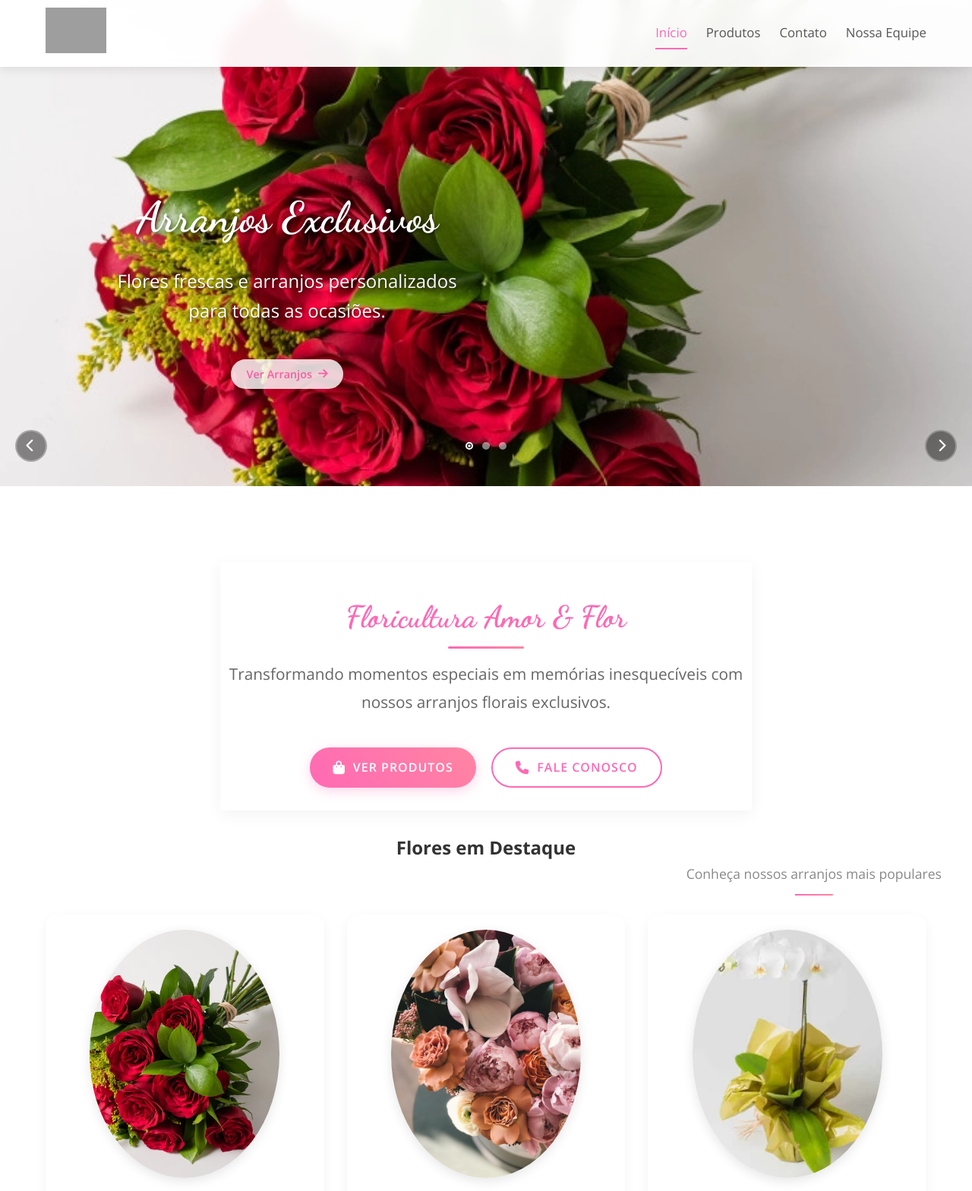
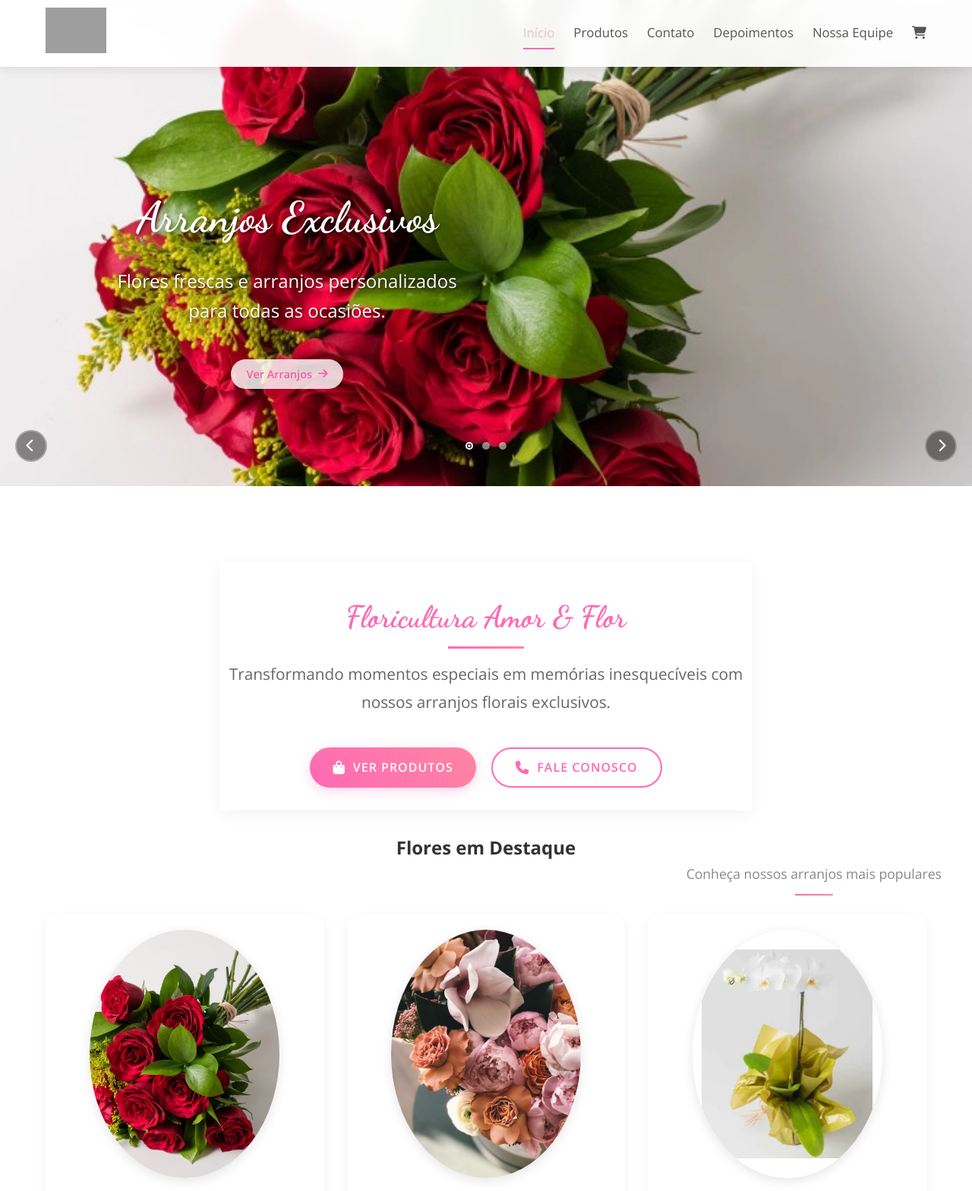
Before and after one commit to CauaMata14/site_responsivo, a plain HTML site: page index.html in a window 1280 px wide. Shown: the top 1568 px of the page at 76% size. Drawn offline with nearby package versions, Linux system fonts and the light colour scheme; grey boxes are pictures that could not be loaded.

Commit message:
Atualiza index.html com novas informações

```diff
--- a/css/style-clean.css
+++ b/css/style-clean.css
@@ -91,6 +91,17 @@
   height: 100%;
   object-fit: cover;
   transition: transform 0.5s ease;
+}
+
+/* Ajuste específico para orquídeas: mantém proporção sem estourar */
+.product-img img[alt~="Orquídeas"],
+.product-img img[alt~="Orquídeas"] {
+  object-fit: contain;
+  background: #fff;
+  max-height: 90%;
+  max-width: 90%;
+  margin: auto;
+  left: 0; right: 0; top: 0; bottom: 0;
 }
 
 .product-card:hover .product-img img {
@@ -644,9 +655,9 @@ a:hover {
   transition: color 0.3s ease;
 }
 
-.nav-menu a:hover,
-.nav-menu a.active {
-  color: #ff69b4;
+.nav-menu a:hover, .nav-menu a.active {
+  color: #f1c5db;
+  text-shadow: 0 1px 2px rgba(0,0,0,0.08);
 }
 
 .nav-menu a::after {
@@ -1078,7 +1089,6 @@ a:hover {
   width: 100px;
   height: 3px;
   background: linear-gradient(90deg, #ff69b4, #ff85a2);
-  border-radius: 3px;
 }
 
 .welcome-section .subtitle {
--- a/index.html
+++ b/index.html
@@ -25,7 +25,9 @@
         <a href="index.html" class="active">Início</a>
         <a href="produtos.html">Produtos</a>
         <a href="contatos.html">Contato</a>
+        <a href="depoimentos.html">Depoimentos</a>
         <a href="equipe.html">Nossa Equipe</a>
+        <a href="carrinho.html" class="cart-link" title="Ver Carrinho"><i class="fas fa-shopping-cart"></i><span class="cart-count" style="display:none;"></span></a>
       </nav>
     </div>
   </header>
```
Also changed, not shown: contatos.html (+1 -0 lines), equipe.html (+1 -0 lines), js/carrinho.js (+6 -2 lines), produtos.html (+2 -0 lines).
